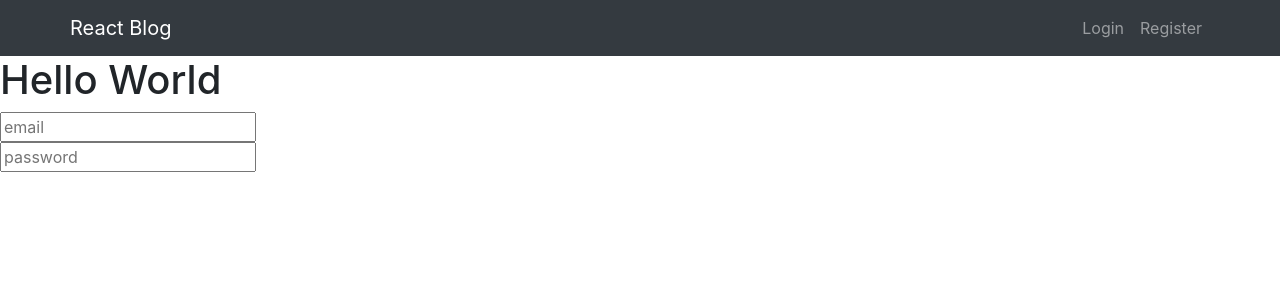
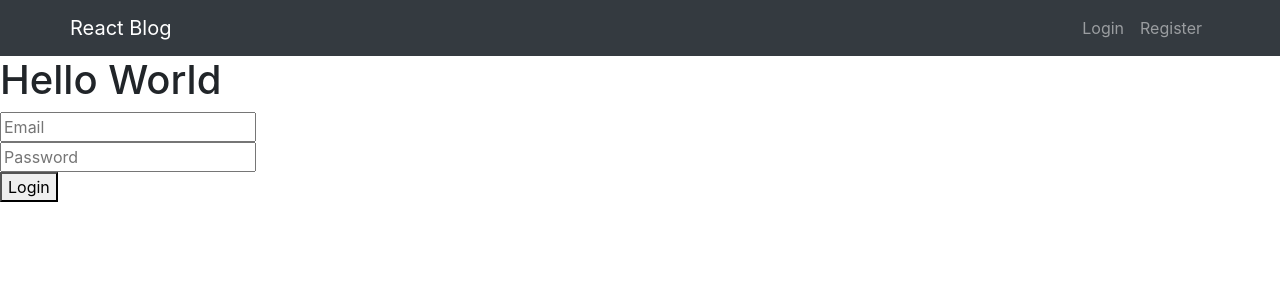
Before and after one commit to phogtr/react-blog, a React (Create React App) app in the folder client/: page /login in a window 1280 px wide. Shown: the top 300 px of the page. Built offline with nearby package versions, Linux system fonts and the light colour scheme.

Commit message:
basic login & validated

```diff
--- a/client/src/components/Login/Login.tsx
+++ b/client/src/components/Login/Login.tsx
@@ -1,16 +1,36 @@
 import React from "react";
+import { Form, Formik } from "formik";
+import axios from "axios";
+import { InputField } from "..";
+import { toErrorMap } from "../../utils/toErrorMap";
 
 interface LoginProps {}
 
+const loginRequest = async (data: object) => {
+  return await axios.post("http://localhost:5000/api/login", data);
+};
+
 export const Login: React.FC<LoginProps> = () => {
   return (
-    <form>
-      <div>
-        <input type="text" placeholder="email" />
-      </div>
-      <div>
-        <input type="text" placeholder="password" />
-      </div>
-    </form>
+    <Formik
+      initialValues={{ email: "", password: "" }}
+      onSubmit={async (values, { setErrors }) => {
+        console.log(values);
+        try {
+          const res = await loginRequest(values);
+          console.log(res);
+        } catch (error) {
+          setErrors(toErrorMap(error.response.data));
+        }
+      }}
+    >
+      {() => (
+        <Form>
+          <InputField name="email" placeholder="Email" />
+          <InputField name="password" placeholder="Password" type="password" />
+          <button type="submit">Login</button>
+        </Form>
+      )}
+    </Formik>
   );
 };
```
Also changed, not shown: 1 other file (tests, documents, lock files or other folders).
